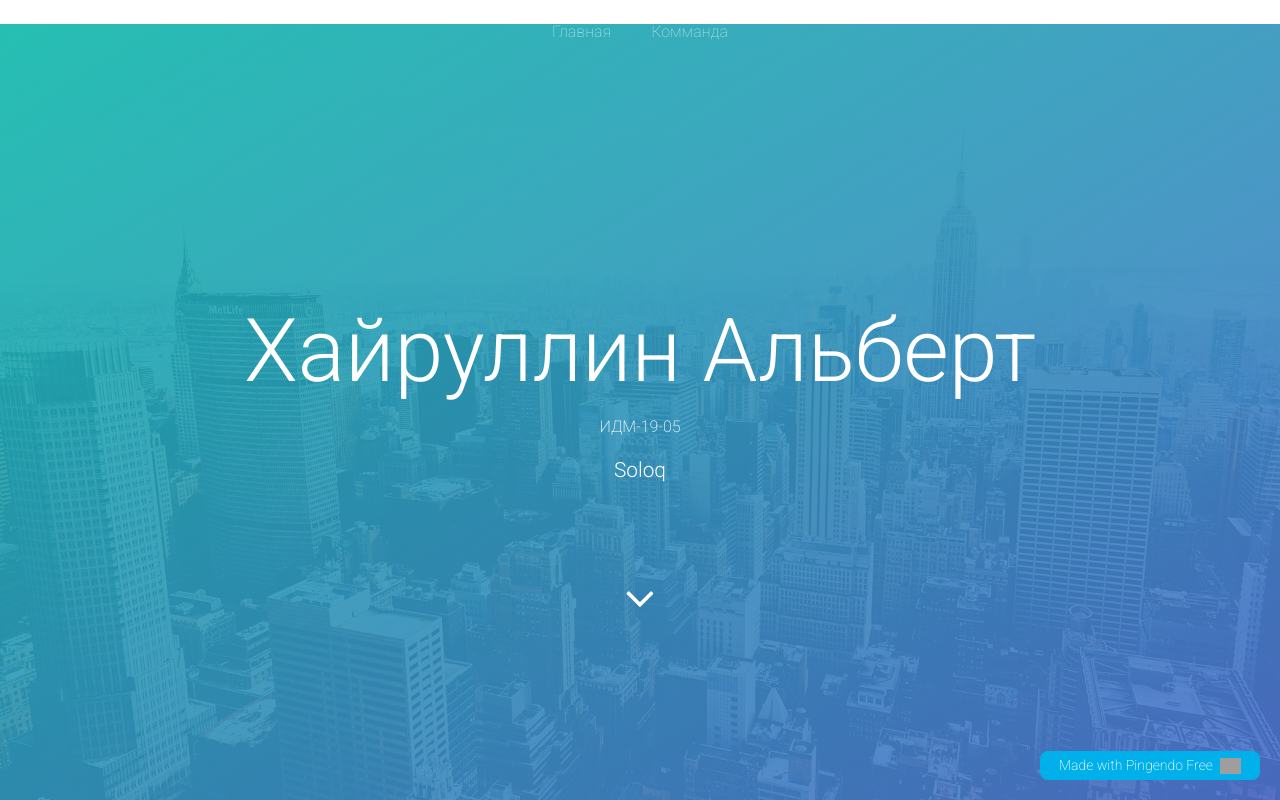
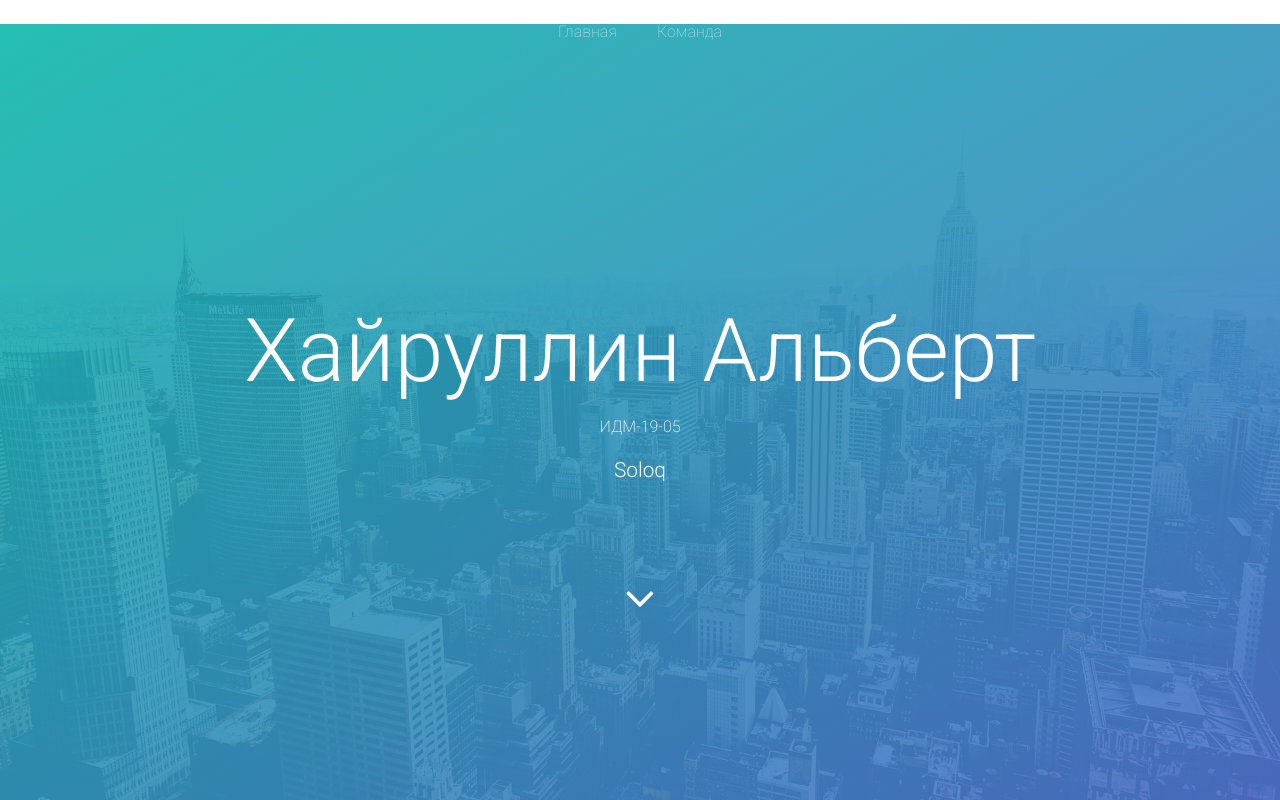
Before and after one commit to Akilele/akilele.github.io, a plain HTML site: page index.html in a window 1280 px wide. Shown: the top 800 px of the page. Drawn offline with nearby package versions, Linux system fonts and the light colour scheme; grey boxes are pictures that could not be loaded.

Commit message:
Add files via upload
-fixed some words

```diff
--- a/index.html
+++ b/index.html
@@ -28,7 +28,7 @@
             <a class="nav-link" href="#">Главная</a>
           </li>
           <li class="nav-item mx-2">
-            <a class="nav-link" href="#speakers">Комманда</a>
+            <a class="nav-link" href="#speakers">Команда</a>
           </li>
         </ul>
       </div>
@@ -63,7 +63,7 @@
     <div class="container-fluid">
       <div class="row">
         <div class="col-md-12">
-          <h1>Комманда soloq</h1>
+          <h1>Команда soloq</h1>
         </div>
       </div>
       <div class="row">
@@ -101,7 +101,6 @@
   <script src="https://stackpath.bootstrapcdn.com/bootstrap/4.1.3/js/bootstrap.min.js" integrity="sha384-ChfqqxuZUCnJSK3+MXmPNIyE6ZbWh2IMqE241rYiqJxyMiZ6OW/JmZQ5stwEULTy" crossorigin="anonymous"></script>
   <!-- Script: Smooth scrolling between anchors in the same page -->
   <script src="js/smooth-scroll.js" style=""></script>
-  <pingendo onclick="window.open('https://pingendo.com/', '_blank')" style="cursor:pointer;position: fixed;bottom: 20px;right:20px;padding:4px;background-color: #00b0eb;border-radius: 8px; width:220px;display:flex;flex-direction:row;align-items:center;justify-content:center;font-size:14px;color:white">Made with Pingendo Free&nbsp;&nbsp;<img src="https://pingendo.com/site-assets/Pingendo_logo_big.png" class="d-block" alt="Pingendo logo" height="16"></pingendo>
 </body>
 
 </html>
```
